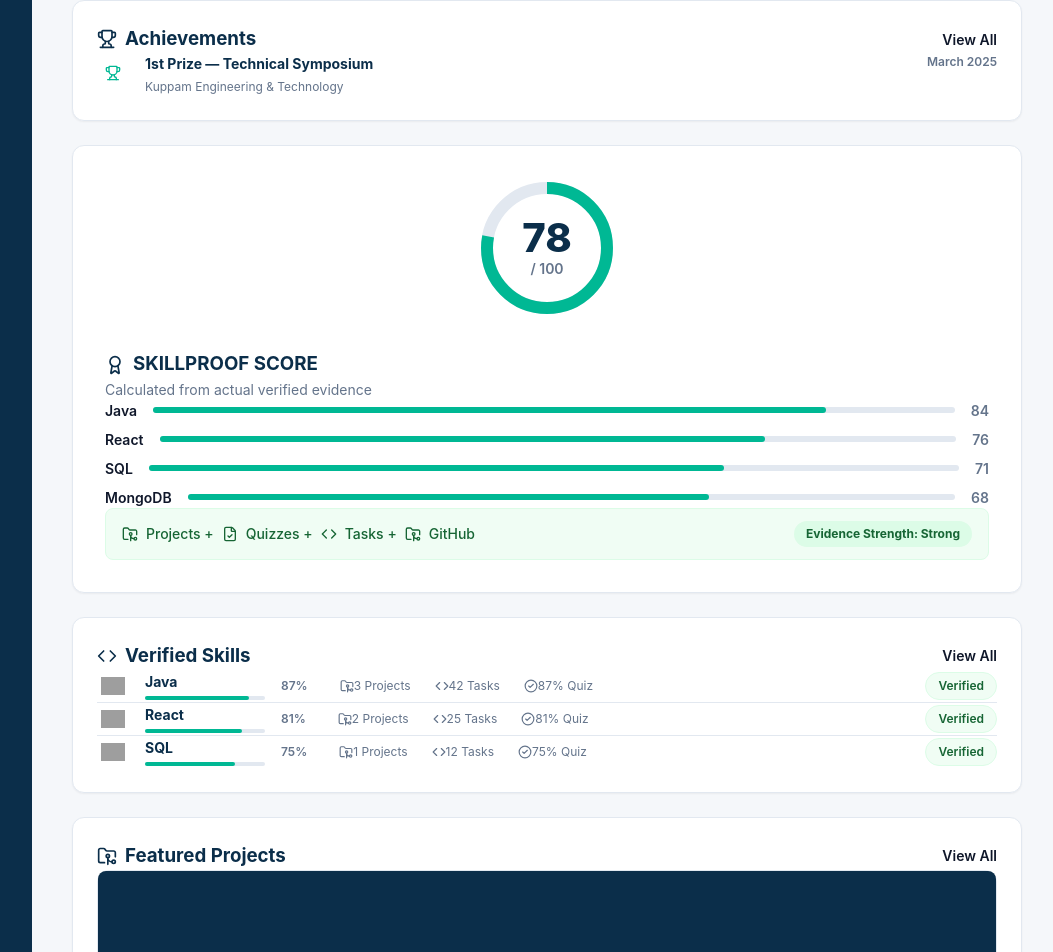
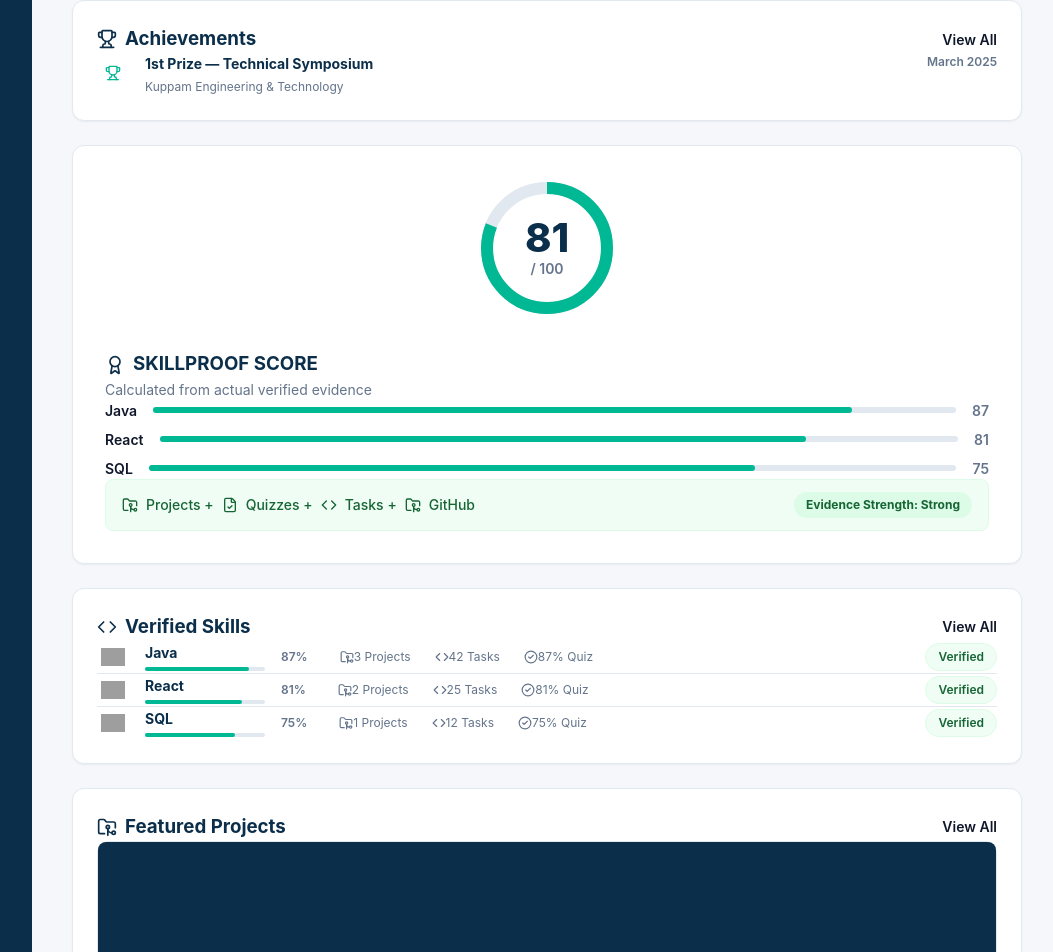
Before and after one commit to anushastefyj/SkillProof, a React (Vite) app in the folder client/: page /dashboard/profile in a window 1280 px wide. Shown: the part 799-1751 px from the top of the page, without its empty margins (218-1271 px from the left). Built offline with nearby package versions, Linux system fonts and the light colour scheme; grey boxes are pictures that could not be loaded.

Commit message:
Update project

```diff
--- a/client/src/pages/Profile.jsx
+++ b/client/src/pages/Profile.jsx
@@ -14,6 +14,11 @@ export default function Profile() {
   const getInitials = (name) => {
     return name.split(' ').map(n => n[0]).join('').substring(0, 2).toUpperCase();
   };
+
+  const verifiedSkills = skills.filter(s => s.verified);
+  const overallScore = verifiedSkills.length > 0
+    ? Math.round(verifiedSkills.reduce((acc, curr) => acc + curr.score, 0) / verifiedSkills.length)
+    : 0;
 
   return (
     <div className="flex-col gap-lg animate-fade-in" style={{ paddingBottom: '2rem' }}>
@@ -188,10 +193,10 @@ export default function Profile() {
                 {/* Simulated SVG circle chart */}
                 <svg width="140" height="140" viewBox="0 0 140 140" style={{ transform: 'rotate(-90deg)' }}>
                   <circle cx="70" cy="70" r="60" fill="none" stroke="var(--border)" strokeWidth="12" />
-                  <circle cx="70" cy="70" r="60" fill="none" stroke="var(--primary)" strokeWidth="12" strokeDasharray="377" strokeDashoffset={377 - (377 * 78) / 100} style={{ transition: 'stroke-dashoffset 1s ease' }} />
+                  <circle cx="70" cy="70" r="60" fill="none" stroke="var(--primary)" strokeWidth="12" strokeDasharray="377" strokeDashoffset={377 - (377 * overallScore) / 100} style={{ transition: 'stroke-dashoffset 1s ease' }} />
                 </svg>
                 <div style={{ position: 'absolute', display: 'flex', flexDirection: 'column', alignItems: 'center' }}>
-                  <span style={{ fontSize: '2.5rem', fontWeight: '800', lineHeight: '1', color: '#0B2E4A' }}>78</span>
+                  <span style={{ fontSize: '2.5rem', fontWeight: '800', lineHeight: '1', color: '#0B2E4A' }}>{overallScore}</span>
                   <span className="text-sm font-semibold text-muted">/ 100</span>
                 </div>
               </div>
@@ -203,34 +208,19 @@ export default function Profile() {
                 <p className="text-sm text-muted mb-md">Calculated from actual verified evidence</p>
 
                 <div className="flex flex-col gap-sm">
-                  <div className="flex items-center gap-md">
-                    <span className="font-semibold text-sm w-20">Java</span>
-                    <div style={{ flex: 1, height: '6px', backgroundColor: 'var(--border)', borderRadius: '3px' }}>
-                      <div style={{ width: '84%', height: '100%', backgroundColor: 'var(--primary)', borderRadius: '3px' }}></div>
-                    </div>
-                    <span className="font-semibold text-sm text-muted">84</span>
-                  </div>
-                  <div className="flex items-center gap-md">
-                    <span className="font-semibold text-sm w-20">React</span>
-                    <div style={{ flex: 1, height: '6px', backgroundColor: 'var(--border)', borderRadius: '3px' }}>
-                      <div style={{ width: '76%', height: '100%', backgroundColor: 'var(--primary)', borderRadius: '3px' }}></div>
-                    </div>
-                    <span className="font-semibold text-sm text-muted">76</span>
-                  </div>
-                  <div className="flex items-center gap-md">
-                    <span className="font-semibold text-sm w-20">SQL</span>
-                    <div style={{ flex: 1, height: '6px', backgroundColor: 'var(--border)', borderRadius: '3px' }}>
-                      <div style={{ width: '71%', height: '100%', backgroundColor: 'var(--primary)', borderRadius: '3px' }}></div>
-                    </div>
-                    <span className="font-semibold text-sm text-muted">71</span>
-                  </div>
-                  <div className="flex items-center gap-md">
-                    <span className="font-semibold text-sm w-20">MongoDB</span>
-                    <div style={{ flex: 1, height: '6px', backgroundColor: 'var(--border)', borderRadius: '3px' }}>
-                      <div style={{ width: '68%', height: '100%', backgroundColor: 'var(--primary)', borderRadius: '3px' }}></div>
-                    </div>
-                    <span className="font-semibold text-sm text-muted">68</span>
-                  </div>
+                  {verifiedSkills.length > 0 ? (
+                    verifiedSkills.slice(0, 4).map(skill => (
+                      <div key={skill.id} className="flex items-center gap-md">
+                        <span className="font-semibold text-sm w-20 truncate">{skill.name}</span>
+                        <div style={{ flex: 1, height: '6px', backgroundColor: 'var(--border)', borderRadius: '3px' }}>
+                          <div style={{ width: `${skill.score}%`, height: '100%', backgroundColor: 'var(--primary)', borderRadius: '3px' }}></div>
+                        </div>
+                        <span className="font-semibold text-sm text-muted">{skill.score}</span>
+                      </div>
+                    ))
+                  ) : (
+                    <p className="text-sm text-muted">No verified skills yet. Complete tasks or quizzes to earn your score.</p>
+                  )}
                 </div>
               </div>
             </div>
```
